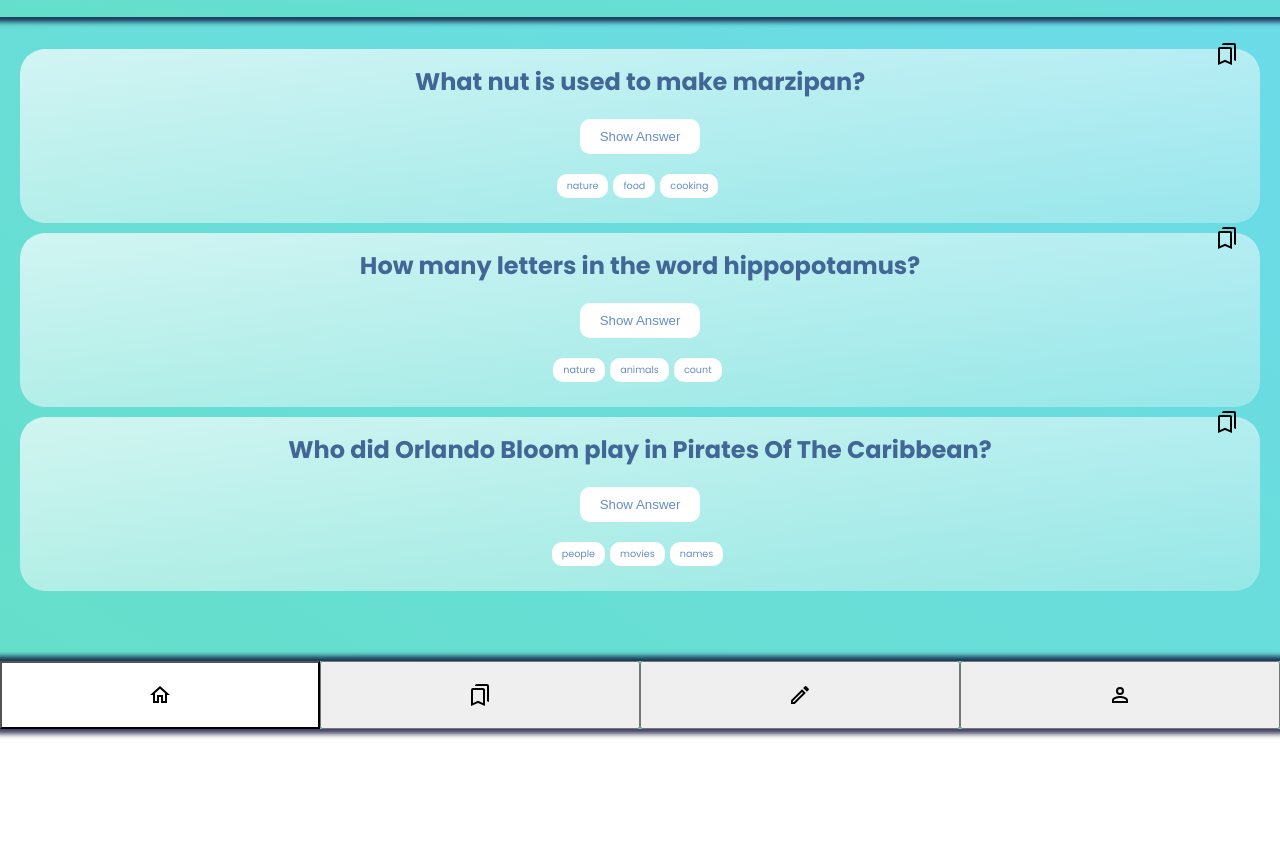
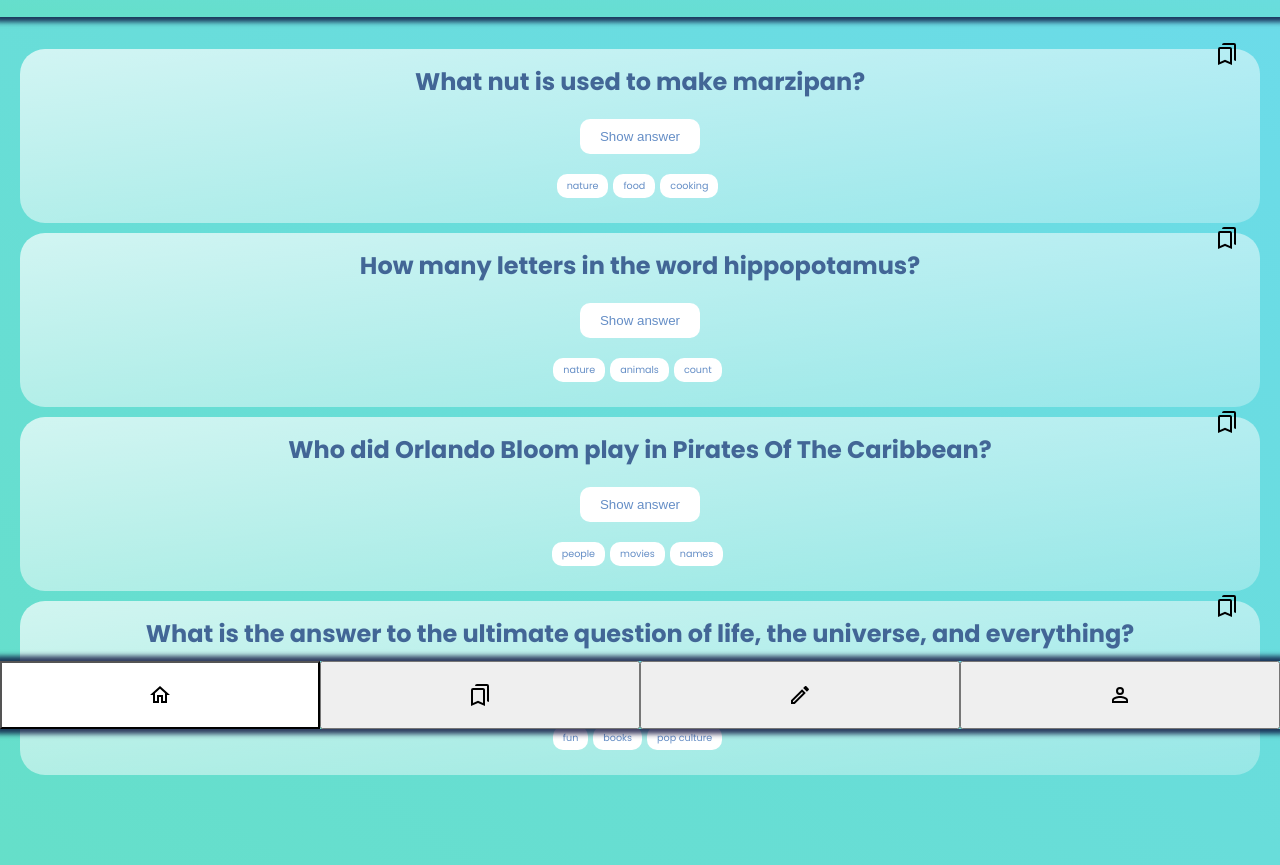
Before and after one commit to saschacollinet/quiz-app, a website built with Vite: page index.html in a window 1280 px wide. Shown: the part 71-936 px from the top of the page. Before the commit the page ends 800 px from the top, so only its background shows below. Built offline with nearby package versions, Linux system fonts and the light colour scheme.

Commit message:
Card will be created with JavaScript via the array cardData

```diff
--- a/index.html
+++ b/index.html
@@ -3,7 +3,7 @@
   <head>
     <meta charset="UTF-8" />
     <meta http-equiv="X-UA-Compatible" content="IE=edge" />
-    <meta name="viewport" content="width=p, initial-scale=1.0" />
+    <meta name="viewport" content="width=device-width, initial-scale=1.0" />
     <title>Quiz App</title>
     <link rel="preconnect" href="https://fonts.gstatic.com" />
     <link
@@ -27,45 +27,7 @@
 
     <!-- main home -->
 
-    <main class="main" id="main__home">
-      <section class="card">
-        <button class="card__bookmark" aria-label="Bookmark"></button>
-        <h2 class="card__question">What nut is used to make marzipan?</h2>
-        <button class="card__button">Show Answer</button>
-        <p class="card__answer card__answer--hidden">Almonds</p>
-        <ul class="tags">
-          <li class="tags__item">nature</li>
-          <li class="tags__item">food</li>
-          <li class="tags__item">cooking</li>
-        </ul>
-      </section>
-      <section class="card">
-        <button class="card__bookmark" aria-label="Bookmark"></button>
-        <h2 class="card__question">
-          How many letters in the word hippopotamus?
-        </h2>
-        <button class="card__button">Show Answer</button>
-        <p class="card__answer card__answer--hidden">12</p>
-        <ul class="tags">
-          <li class="tags__item">nature</li>
-          <li class="tags__item">animals</li>
-          <li class="tags__item">count</li>
-        </ul>
-      </section>
-      <section class="card">
-        <button class="card__bookmark" aria-label="Bookmark"></button>
-        <h2 class="card__question">
-          Who did Orlando Bloom play in Pirates Of The Caribbean?
-        </h2>
-        <button class="card__button">Show Answer</button>
-        <p class="card__answer card__answer--hidden">Will Turner</p>
-        <ul class="tags">
-          <li class="tags__item">people</li>
-          <li class="tags__item">movies</li>
-          <li class="tags__item">names</li>
-        </ul>
-      </section>
-    </main>
+    <main class="main" id="main__home"></main>
 
     <!-- main bookmarks -->
 
--- a/main.js
+++ b/main.js
@@ -1,4 +1,4 @@
-// navigation
+// Get elements
 
 // main sections
 
@@ -13,6 +13,82 @@ const buttonHome = getEl('#footer__home')
 const buttonBookmarks = getEl('#footer__bookmarks')
 const buttonCreate = getEl('#footer__create')
 const buttonProfile = getEl('#footer__profile')
+
+// Card data
+
+const cardData = [
+  {
+    question: 'What nut is used to make marzipan?',
+    answer: 'Almonds',
+    isBookmarked: true,
+    showAnswer: false,
+    tags: ['nature', 'food', 'cooking'],
+  },
+  {
+    question: 'How many letters in the word hippopotamus?',
+    answer: '12',
+    isBookmarked: true,
+    showAnswer: false,
+    tags: ['nature', 'animals', 'count'],
+  },
+  {
+    question: 'Who did Orlando Bloom play in Pirates Of The Caribbean?',
+    answer: 'Will Turner',
+    isBookmarked: true,
+    showAnswer: false,
+    tags: ['people', 'movies', 'names'],
+  },
+  {
+    question:
+      'What is the answer to the ultimate question of life, the universe, and everything?',
+    answer: '42',
+    isBookmarked: true,
+    showAnswer: false,
+    tags: ['fun', 'books', 'pop culture'],
+  },
+]
+
+function renderCard(cardData) {
+  const cardSection = document.createElement('section')
+  cardSection.classList.add('card')
+  mainHome.appendChild(cardSection)
+
+  const cardBookmark = document.createElement('button')
+  cardBookmark.classList.add('card__bookmark')
+  cardBookmark.setAttribute('aria-label', 'Bookmark')
+  cardSection.appendChild(cardBookmark)
+
+  const cardQuestion = document.createElement('h2')
+  cardQuestion.classList.add('card__question')
+  cardQuestion.textContent = cardData.question
+  cardSection.appendChild(cardQuestion)
+
+  const cardButton = document.createElement('button')
+  cardButton.classList.add('card__button')
+  cardButton.textContent = 'Show answer'
+  cardSection.appendChild(cardButton)
+
+  const cardAnswer = document.createElement('p')
+  cardAnswer.classList.add('card__answer')
+  cardAnswer.classList.add('card__answer--hidden')
+  cardAnswer.textContent = cardData.answer
+  cardSection.appendChild(cardAnswer)
+
+  const cardTags = document.createElement('ul')
+  cardTags.classList.add('tags')
+  cardSection.appendChild(cardTags)
+
+  cardData.tags.forEach(tag => {
+    const cardTag = document.createElement('li')
+    cardTag.classList.add('tags__item')
+    cardTag.textContent = tag
+    cardTags.appendChild(cardTag)
+  })
+}
+
+cardData.forEach(element => {
+  renderCard(element)
+})
 
 // get element function
 
@@ -90,20 +166,3 @@ for (let i = 0; i < bookmarks.length; i++) {
     bookmarks[i].classList.toggle('card__bookmark--marked')
   })
 }
-
-// const submitButton = getEL('#create__button--submit')
-
-// function test() {
-// submitButton.addEventListener('click', () => {
-// event.preventDefault()
-// document.getElementById('create__form').submit()
-// document.getElementById('create__form').reset()
-// alert('Do you really want to reset the form?')
-// })
-// }
-
-// const submitButton = getEL('#create__button--submit')
-
-// submitButton.addEventListener('click', () => {
-//   test()
-// })
```
Also changed, not shown: 1 other file.
